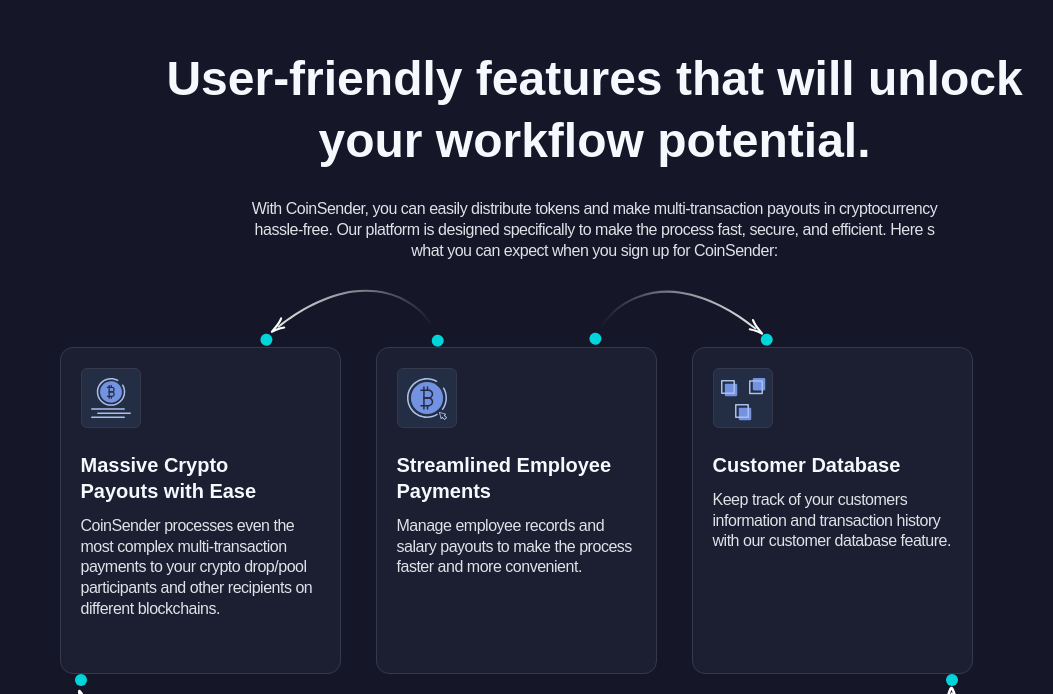
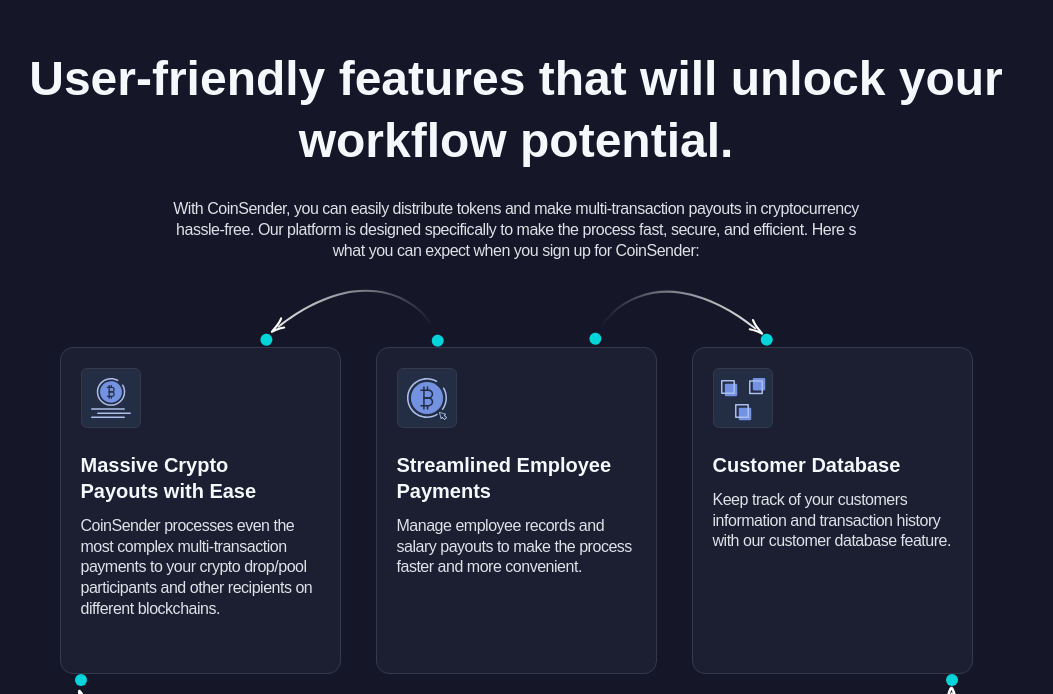
Before and after one commit to Marko193/CoinSender-Landing, a Next.js app: page / in a window 1280 px wide. Shown: the part 786-1480 px from the top of the page, without its empty margins (124-1177 px from the left). Built offline with nearby package versions, Linux system fonts and the light colour scheme.

Commit message:
feat: fix title-desc component adaptivity

```diff
--- a/src/components/TitleDescHelper/title-desc.module.scss
+++ b/src/components/TitleDescHelper/title-desc.module.scss
@@ -6,7 +6,7 @@
   justify-content: center;
   align-items: center;
   text-align: center;
-  width: 909px;
+  //width: 909px;
   margin: 0 auto;
 
   @media screen and (max-width: $screen-laptop-max) {
--- a/src/components/UserFriendlyFeatures/user-styles.module.scss
+++ b/src/components/UserFriendlyFeatures/user-styles.module.scss
@@ -5,8 +5,8 @@
   flex-direction: column;
   justify-content: center;
   align-items: center;
-  padding: 0 264px 0 264px;
-
+  //padding: 0 264px 0 264px;
+  padding: 0 10% 0 10%;
   @media screen and (max-width: $screen-laptop-max) {
     padding: 0 16px 0 16px;
   }
```
